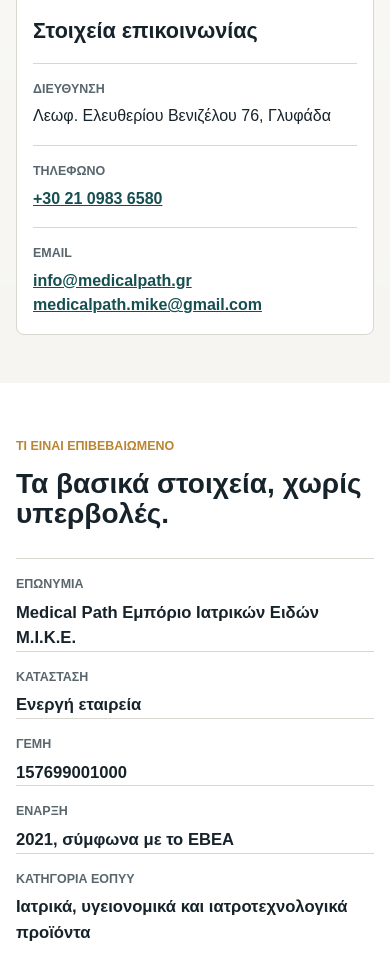
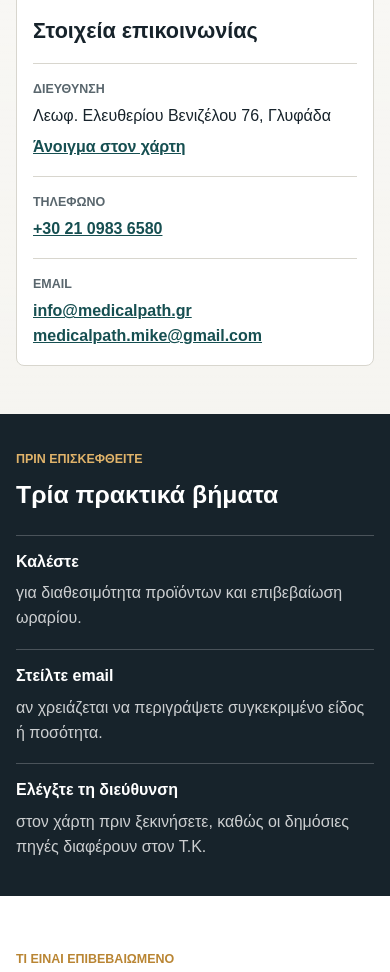
Before and after one commit to IoannisBekas/medical-path, a plain HTML site: page index.html in a window 390 px wide. Shown: the part 820-1792 px from the top of the page. Drawn offline with Linux system fonts and the light colour scheme.

Commit message:
Prepare site for publish

```diff
--- a/index.html
+++ b/index.html
@@ -8,7 +8,38 @@
       name="description"
       content="Στοιχεία επικοινωνίας και δημόσιες πληροφορίες για τη Medical Path στη Γλυφάδα."
     >
+    <link rel="canonical" href="https://ioannisbekas.github.io/medical-path/">
+    <meta name="robots" content="index, follow">
+    <meta property="og:title" content="Medical Path | Ιατρικά είδη στη Γλυφάδα">
+    <meta property="og:description" content="Στοιχεία επικοινωνίας και δημόσιες πληροφορίες για τη Medical Path στη Γλυφάδα.">
+    <meta property="og:type" content="website">
+    <meta property="og:url" content="https://ioannisbekas.github.io/medical-path/">
+    <meta property="og:locale" content="el_GR">
     <link rel="icon" href="assets/favicon.svg" type="image/svg+xml">
+    <script type="application/ld+json">
+      {
+        "@context": "https://schema.org",
+        "@type": "MedicalBusiness",
+        "name": "Medical Path",
+        "legalName": "Medical Path Εμπόριο Ιατρικών Ειδών Μ.Ι.Κ.Ε.",
+        "url": "https://ioannisbekas.github.io/medical-path/",
+        "telephone": "+302109836580",
+        "email": "info@medicalpath.gr",
+        "address": {
+          "@type": "PostalAddress",
+          "streetAddress": "Λεωφ. Ελευθερίου Βενιζέλου 76",
+          "addressLocality": "Γλυφάδα",
+          "addressRegion": "Αττική",
+          "addressCountry": "GR"
+        },
+        "areaServed": "Γλυφάδα, Αθήνα",
+        "hasMap": "https://www.google.com/maps/search/?api=1&query=Medical%20Path%20Leoforos%20Eleftheriou%20Venizelou%2076%20Glyfada",
+        "sameAs": [
+          "https://www.eopyy.gov.gr/el/parohoi/medical-path-emporio-iatrikon-eidon-mike/",
+          "https://directory.acci.gr/companies/details/146665083"
+        ]
+      }
+    </script>
     <link rel="stylesheet" href="styles.css">
   </head>
   <body>
@@ -49,7 +80,12 @@
             <dl class="contact-list">
               <div>
                 <dt>Διεύθυνση</dt>
-                <dd>Λεωφ. Ελευθερίου Βενιζέλου 76, Γλυφάδα</dd>
+                <dd>
+                  Λεωφ. Ελευθερίου Βενιζέλου 76, Γλυφάδα<br>
+                  <a class="text-link" href="https://www.google.com/maps/search/?api=1&amp;query=Medical%20Path%20Leoforos%20Eleftheriou%20Venizelou%2076%20Glyfada">
+                    Άνοιγμα στον χάρτη
+                  </a>
+                </dd>
               </div>
               <div>
                 <dt>Τηλέφωνο</dt>
@@ -64,6 +100,29 @@
               </div>
             </dl>
           </aside>
+        </div>
+      </section>
+
+      <section class="section section-compact">
+        <div class="container visit-box">
+          <div>
+            <p class="section-kicker">Πριν επισκεφθείτε</p>
+            <h2>Τρία πρακτικά βήματα</h2>
+          </div>
+          <ul class="visit-list">
+            <li>
+              <strong>Καλέστε</strong>
+              <span>για διαθεσιμότητα προϊόντων και επιβεβαίωση ωραρίου.</span>
+            </li>
+            <li>
+              <strong>Στείλτε email</strong>
+              <span>αν χρειάζεται να περιγράψετε συγκεκριμένο είδος ή ποσότητα.</span>
+            </li>
+            <li>
+              <strong>Ελέγξτε τη διεύθυνση</strong>
+              <span>στον χάρτη πριν ξεκινήσετε, καθώς οι δημόσιες πηγές διαφέρουν στον Τ.Κ.</span>
+            </li>
+          </ul>
         </div>
       </section>
 
--- a/styles.css
+++ b/styles.css
@@ -222,9 +222,20 @@
   font-weight: 700;
 }
 
+.text-link {
+  display: inline-block;
+  margin-top: 6px;
+}
+
 .section {
   padding: clamp(54px, 8vw, 86px) 0;
   background: var(--surface);
+}
+
+.section-compact {
+  padding: 36px 0;
+  background: var(--ink);
+  color: #fff;
 }
 
 .section-muted {
@@ -258,6 +269,42 @@
 
 .fact-table strong {
   font-size: 1.04rem;
+}
+
+.visit-box {
+  display: grid;
+  grid-template-columns: minmax(0, 0.62fr) minmax(0, 1.38fr);
+  gap: clamp(26px, 5vw, 60px);
+  align-items: start;
+}
+
+.visit-box .section-kicker {
+  color: #e0b36a;
+}
+
+.visit-box h2 {
+  color: #fff;
+  font-size: clamp(1.55rem, 2.6vw, 2.2rem);
+}
+
+.visit-list {
+  display: grid;
+  grid-template-columns: repeat(3, minmax(0, 1fr));
+  gap: 18px;
+  margin: 0;
+  padding: 0;
+  list-style: none;
+}
+
+.visit-list li {
+  display: grid;
+  gap: 7px;
+  border-top: 1px solid rgba(255, 255, 255, 0.22);
+  padding-top: 14px;
+}
+
+.visit-list span {
+  color: rgba(255, 255, 255, 0.78);
 }
 
 .plain-list,
@@ -305,6 +352,8 @@
 @media (max-width: 860px) {
   .hero-grid,
   .split,
+  .visit-box,
+  .visit-list,
   .plain-list {
     grid-template-columns: 1fr;
   }
```
Also changed, not shown: sitemap.xml (added, +9 -0 lines), robots.txt (added), 2 other files.
